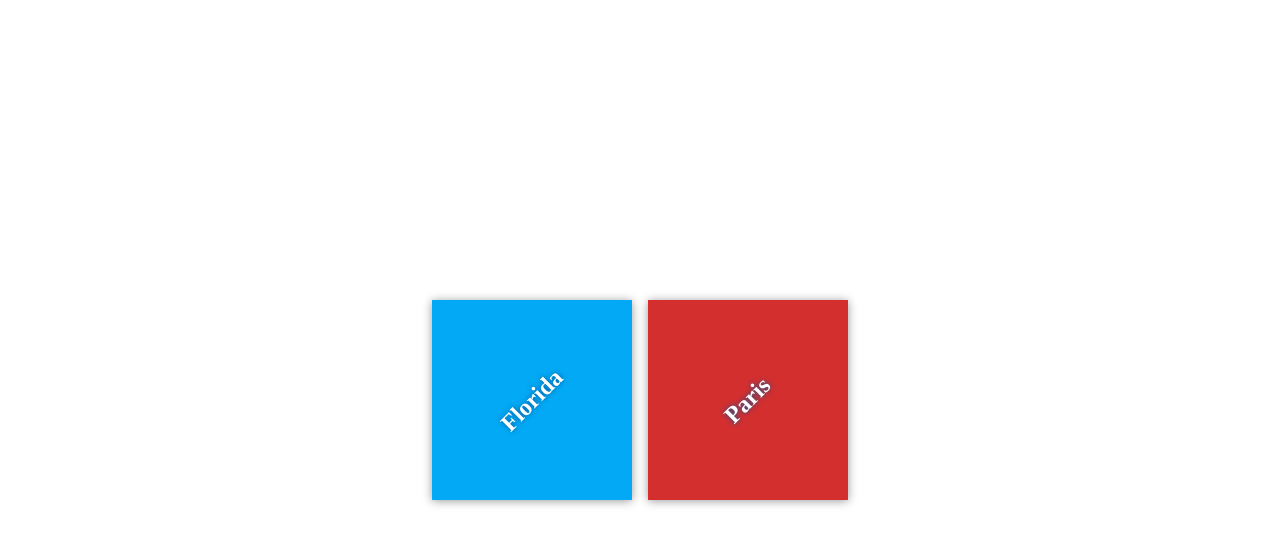
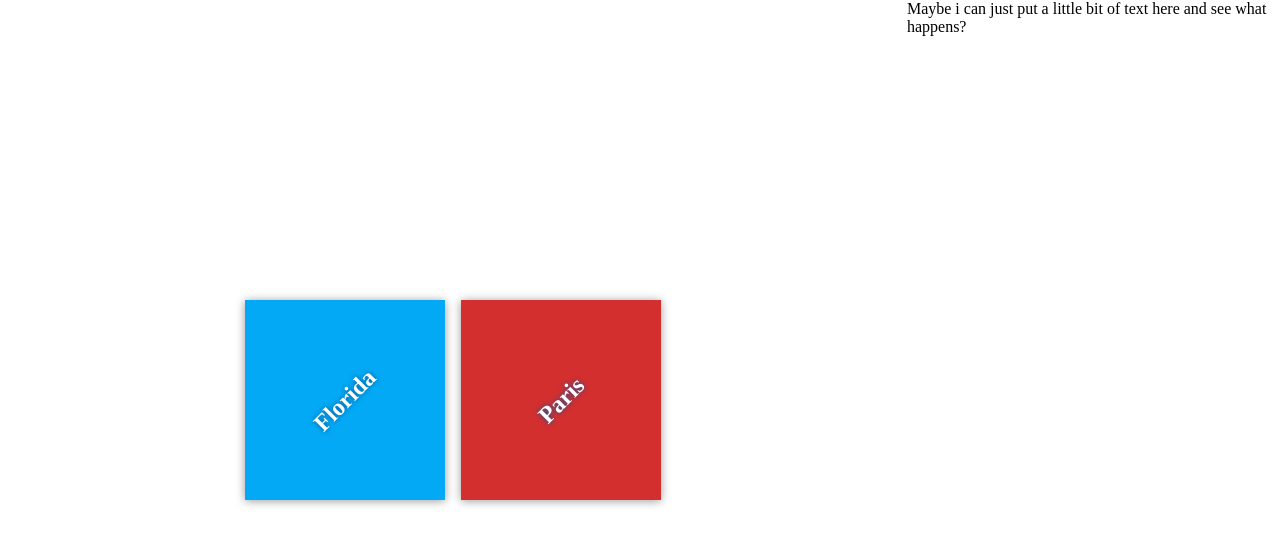
Before and after one commit to dcwimbush/my-travel-plans, a plain HTML site: page index.html in a window 1280 px wide. Drawn offline with Linux system fonts and the light colour scheme; files that its build step writes are made by us from their sources.

Commit message:
adding random text

```diff
--- a/index.html
+++ b/index.html
@@ -17,8 +17,10 @@
             <div class="destination" id="paris">
                 <h2>Paris</h2>
             </div>
-        </div>
+	        </div>
     </div>
+
+Maybe i can just put a little bit of text here and see what happens?
 
 </body>
 </html>
```
